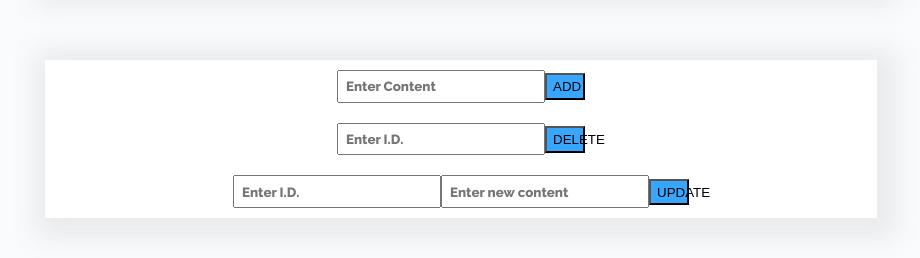
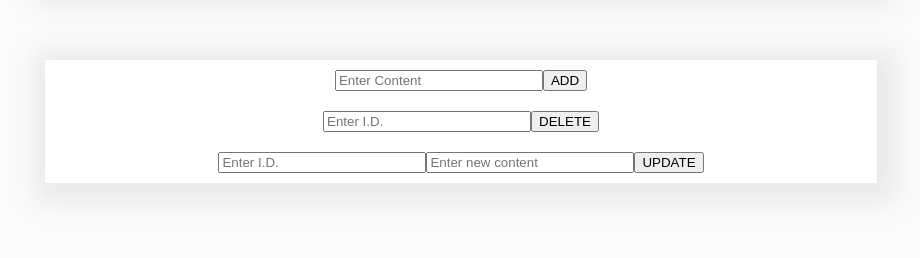
Before and after one commit to jonriquer/Budget-App, a React (Create React App) app in the folder client/: page / in a window 1280 px wide. Shown: the part 179-437 px from the top of the page, without its empty margins (187-1107 px from the left). Built offline with nearby package versions, Linux system fonts and the light colour scheme; no server answers.

Commit message:
removing form styles

```diff
--- a/client/src/index.scss
+++ b/client/src/index.scss
@@ -47,16 +47,3 @@ $Raleway: 'Raleway', sans-serif;
   background-color: white;
   margin: 75px 0 0 0;
 }
-.inputWrapper input {
-  height: 2em;
-  font-family: $Raleway;
-  font-weight: 800;
-}
-::placeholder {
-  padding: 5px;
-}
-.inputWrapper button {
-  height: 2em;
-  width: 3em;
-  background-color: rgb(56, 166, 252);
-}
```
